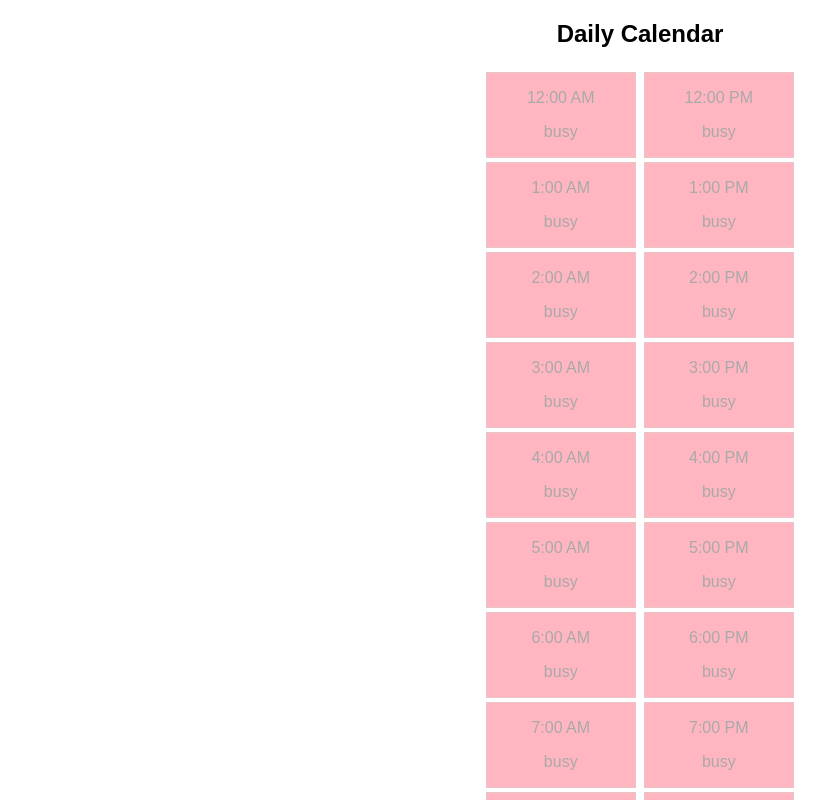
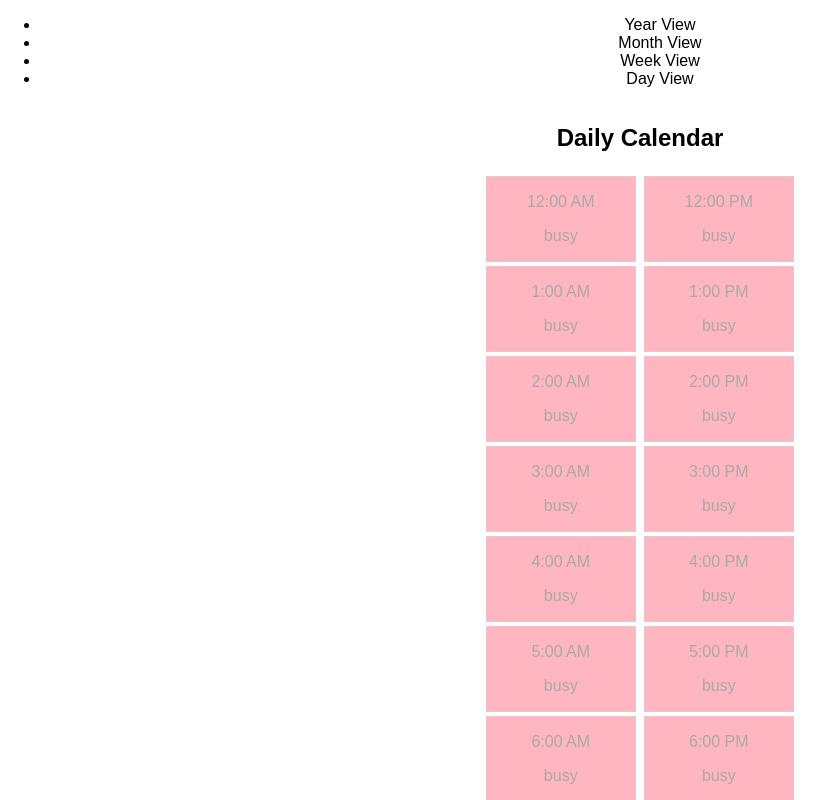
Before and after one commit to shimoal/are-you-free, a React (Create React App) app: page / in a window 1280 px wide. Shown: the top 800 px of the page, without its empty margins (0-833 px from the left). Built offline with nearby package versions, Linux system fonts and the light colour scheme.

Commit message:
Add Calendar Menu to App

```diff
--- a/src/App.js
+++ b/src/App.js
@@ -1,12 +1,14 @@
 import React, { Component } from 'react';
 import './styles/App.css';
 
+import CalendarMenu from './components/CalendarMenu';
 import DayView from './components/DayView';
 
 class App extends Component {
   render() {
     return (
       <div className="App">
+      	<CalendarMenu />
         <DayView />
       </div>
     );
```
